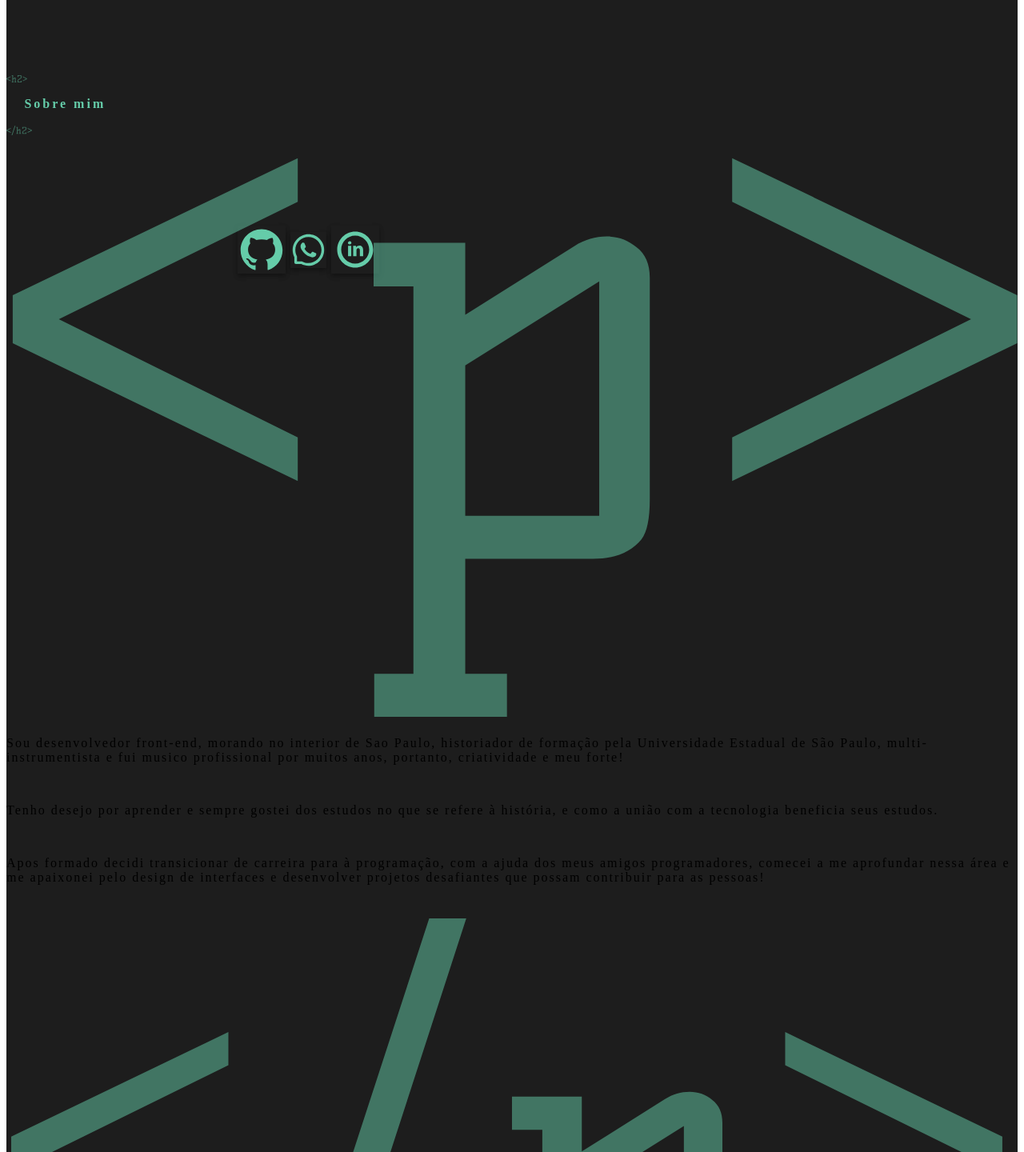
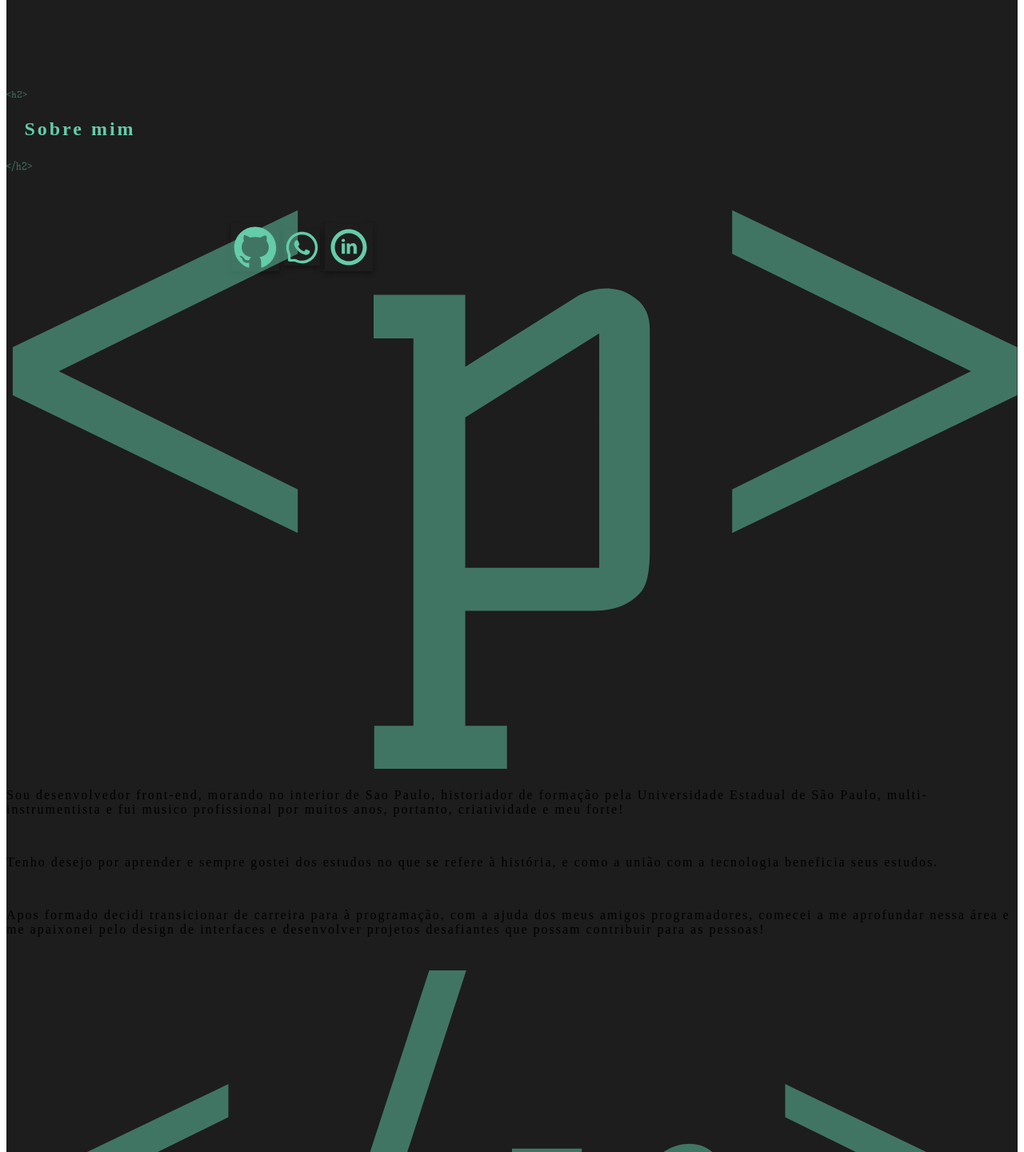
Before and after one commit to victorrdias/portfolio, a Next.js app: page / in a window 1280 px wide. Shown: the part 810-2250 px from the top of the page at 80% size. Built offline with nearby package versions, Linux system fonts and the light colour scheme.

Commit message:
add dynamic import and fix hydration failed

```diff
--- a/components/Subhero.tsx
+++ b/components/Subhero.tsx
@@ -1,6 +1,5 @@
-import { Container, Flex, Text, Image } from "@chakra-ui/react";
-import React, { useRef } from "react";
-import SocialButtons from "./socialButtons/SocialButtons";
+import React from "react";
+import { Flex, Text, Image } from "@chakra-ui/react";
 
 const Subhero = () => {
   return (
@@ -14,7 +13,7 @@ const Subhero = () => {
       direction="column"
       gap="1rem"
     >
-      <Flex direction="column" gap="2">
+      <Flex direction="column" gap="2" as="h2">
         <Image
           maxW="1.6rem"
           alt="section"
@@ -35,6 +34,7 @@ const Subhero = () => {
         <Image maxW="2rem" opacity={0.5} alt="section" src="/assets/h2-2.svg" />
       </Flex>
       <Flex
+        as="aside"
         maxW={{
           base: "max-content",
           md: "max-content",
@@ -51,7 +51,7 @@ const Subhero = () => {
           alt="section"
           src="/assets/p-1.svg"
         />
-        <Flex direction="column" gap={{ base: "0", md: "1rem" }}>
+        <Flex direction="column" gap={{ base: "0", md: "1rem" }} as="section">
           <Text
             fontSize={{ base: "12", md: "20", lg: "20" }}
             lineHeight={{ base: "28px", md: "34px" }}
--- a/components/header/Header.tsx
+++ b/components/header/Header.tsx
@@ -1,7 +1,8 @@
+import React from "react";
 import { Button, Flex, Text } from "@chakra-ui/react";
-import React from "react";
-import MobileNav from "./MobileNav";
-import WebNav from "./WebNav";
+import dynamic from "next/dynamic";
+const WebNav = dynamic(() => import("./WebNav"));
+const MobileNav = dynamic(() => import("./MobileNav"));
 
 const Header = () => {
   return (
--- a/components/header/MobileNav.tsx
+++ b/components/header/MobileNav.tsx
@@ -1,4 +1,4 @@
-import { Button, Flex, IconButton } from "@chakra-ui/react";
+import { Button, Flex } from "@chakra-ui/react";
 import Hamburger from "hamburger-react";
 import React, { useState } from "react";
 
--- a/components/header/WebNav.tsx
+++ b/components/header/WebNav.tsx
@@ -1,18 +1,10 @@
+import React from "react";
 import { Flex, Button } from "@chakra-ui/react";
-import React, { useRef } from "react";
 
 const WebNav = () => {
-  const Sobre = useRef();
-  const scrollToSection = (elementRef) => {
-    window.scrollTo({
-      top: elementRef.current.offsetTop,
-      behavior: "smooth",
-    });
-  };
   return (
     <Flex gap={{ base: "0", md: "6" }} display={{ base: "none", md: "flex" }}>
       <Button
-        onClick={() => scrollToSection(Sobre)}
         variant="invisible"
         color="white"
         borderRadius="10"
--- a/components/hero/Hero.tsx
+++ b/components/hero/Hero.tsx
@@ -1,6 +1,9 @@
 import React from "react";
 import { Flex, Grid, GridItem, Image, Text } from "@chakra-ui/react";
-import InvertedSocialButtons from "../socialButtons/InvertedSocialButtons";
+import dynamic from "next/dynamic";
+const InvertedSocialButtons = dynamic(
+  () => import("../socialButtons/InvertedSocialButtons")
+);
 
 const Hero = () => {
   return (
--- a/components/socialButtons/InvertedSocialButtons.tsx
+++ b/components/socialButtons/InvertedSocialButtons.tsx
@@ -6,7 +6,7 @@ import { TiSocialLinkedinCircular } from "react-icons/ti";
 
 const InvertedSocialButtons = () => {
   return (
-    <Flex gap="6" alignItems="center" as="button">
+    <Flex gap="6" alignItems="center" as="aside">
       <Link href="https://github.com/victorrdias" isExternal>
         <IconButton
           color="#65CCA9"
--- a/pages/index.tsx
+++ b/pages/index.tsx
@@ -1,11 +1,12 @@
 import React from "react";
-import Footer from "../components/footer/Footer";
-import Header from "../components/header/Header";
-import Hero from "../components/hero/Hero";
-import MyProjects from "../components/projects/MyProjects";
-import ScrollToTop from "../components/scrollToTop";
-import Skills from "../components/skills";
-import Subhero from "../components/Subhero";
+import dynamic from "next/dynamic";
+const Hero = dynamic(() => import("../components/hero/Hero"));
+const Header = dynamic(() => import("../components/header/Header"));
+const Footer = dynamic(() => import("../components/footer/Footer"));
+const MyProjects = dynamic(() => import("../components/projects/MyProjects"));
+const ScrollToTop = dynamic(() => import("../components/scrollToTop"));
+const Skills = dynamic(() => import("../components/skills"));
+const Subhero = dynamic(() => import("../components/Subhero"));
 import Main from "../layout/Main";
 import { projectContent } from "../utils/contentData/ProjectContent";
 
```
